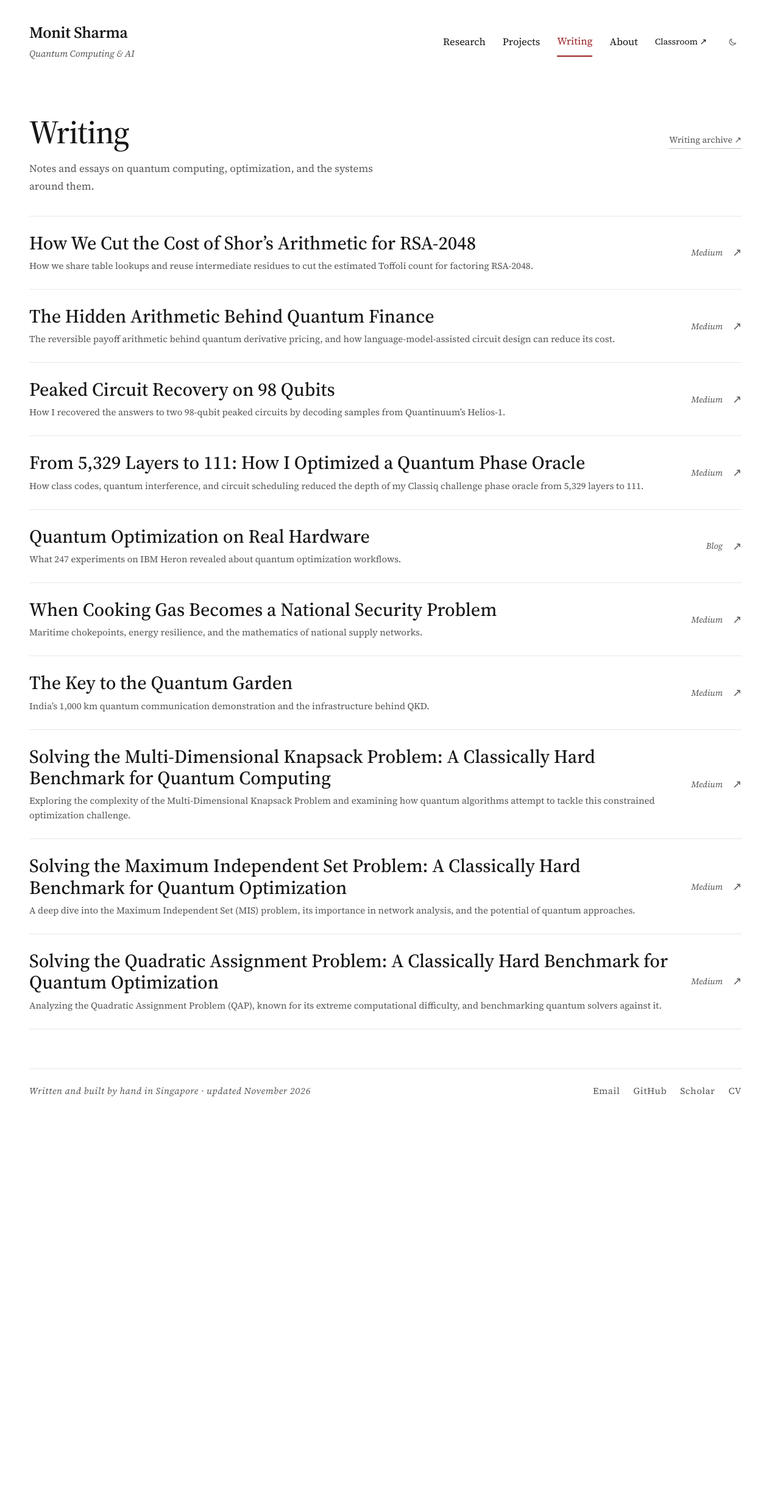
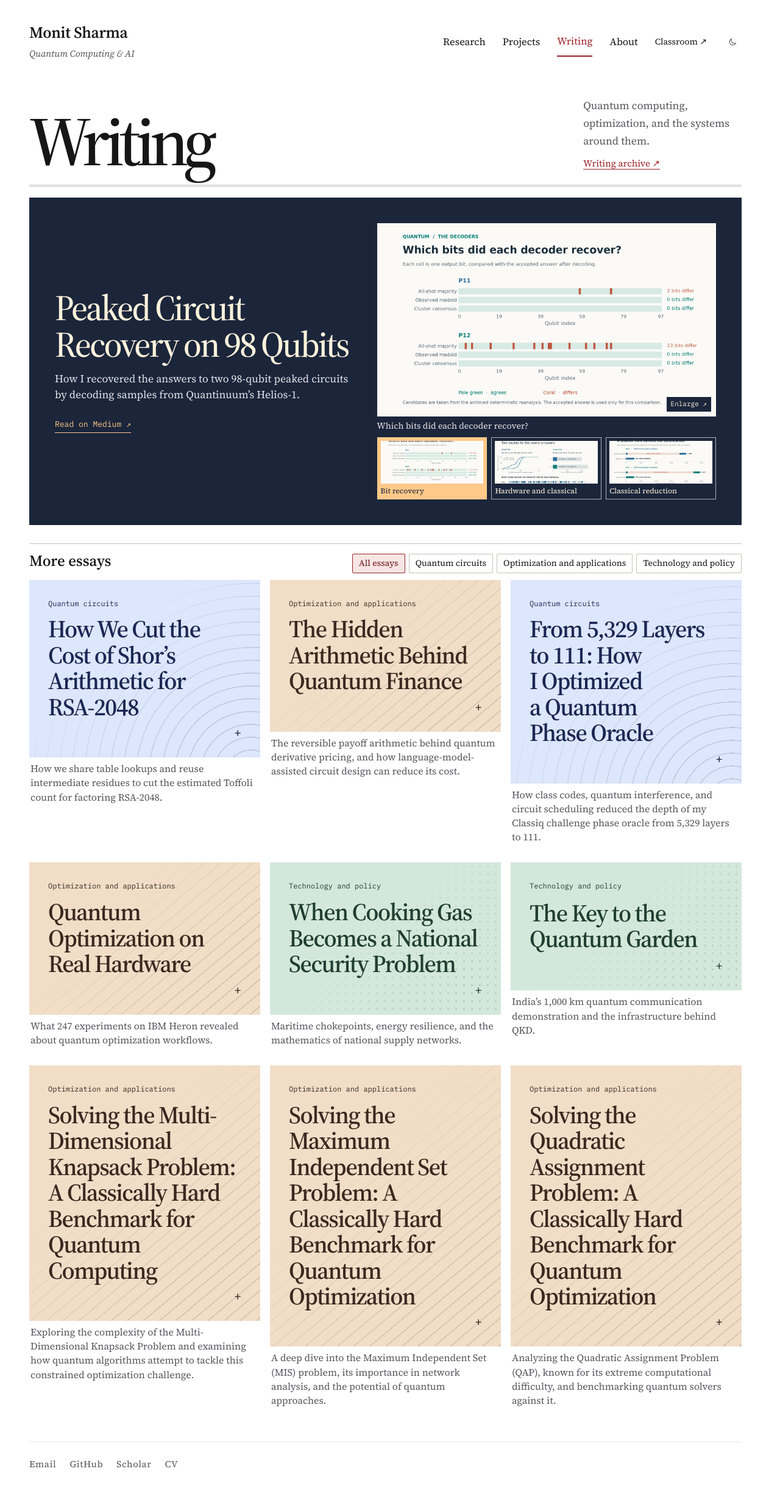
Before and after one commit to MonitSharma/portfolio, a Jekyll site: the page built from writing.html, in a window 1280 px wide. Shown: the whole page at 61% size. Built offline with Jekyll 4.4.1, drawn with Linux system fonts in a browser that asks for light colours; before the commit the page ends 1833 px from its top, so only the background shows below that.

Commit message:
Publish the interactive Writing magazine and gallery

```diff
--- a/_includes/editorial-footer.html
+++ b/_includes/editorial-footer.html
@@ -1,4 +1,3 @@
 <footer class="editorial-footer">
-  <span class="footer-note">Written and built by hand in Singapore · updated {{ site.time | date: '%B %Y' }}</span>
   <div><a href="mailto:monitsharma437@gmail.com">Email</a><a href="https://github.com/MonitSharma" target="_blank" rel="noopener">GitHub</a><a href="https://scholar.google.com/citations?user=Q3vRb9oAAAAJ&amp;hl=en" target="_blank" rel="noopener">Scholar</a><a href="{{ '/assets/Monit_Sharma_CV.pdf' | relative_url }}" target="_blank" rel="noopener">CV</a></div>
 </footer>
--- /dev/null
+++ b/_includes/writing/covers.html
@@ -0,0 +1,21 @@
+<ul class="writing-covers">
+  {% for essay in include.essays %}
+  {% assign essay_topic = nil %}
+  {% for topic in include.topics %}
+    {% for id in topic.articles %}
+      {% if essay.url contains id %}{% assign essay_topic = topic %}{% break %}{% endif %}
+    {% endfor %}
+    {% if essay_topic %}{% break %}{% endif %}
+  {% endfor %}
+  <li class="writing-cover"{% if essay_topic %} data-topic="{{ essay_topic.id }}"{% endif %}>
+    <a href="{{ essay.url | escape }}" target="_blank" rel="noopener">
+      <div class="cover-face">
+        <span class="cover-source">{% if essay_topic %}{{ essay_topic.title }}{% else %}{{ essay.source | default: 'Medium' | remove: 'the ' | capitalize }}{% endif %}</span>
+        <h3>{{ essay.title | escape }}</h3>
+        <span class="cover-arrow" aria-hidden="true">↗</span>
+      </div>
+      <p class="cover-summary">{{ essay.summary | escape }}</p>
+    </a>
+  </li>
+  {% endfor %}
+</ul>
--- /dev/null
+++ b/_includes/writing/lead.html
@@ -0,0 +1,37 @@
+{% assign lead = include.essay %}
+{% assign figure_keys = 'decoder,overview,reduction' | split: ',' %}
+{% assign figure_labels = 'Bit recovery,Hardware and classical,Classical reduction' | split: ',' %}
+
+<article class="issue-lead">
+  <div class="interactive-lead">
+    <div class="issue-lead-text">
+      <h2>{{ lead.title | escape }}</h2>
+      <p>{{ lead.summary | escape }}</p>
+      <a class="concept-source lead-read" href="{{ lead.url | escape }}" target="_blank" rel="noopener">Read on Medium <span aria-hidden="true">↗</span></a>
+    </div>
+    <div class="lead-figures">
+      <div class="lead-figure-panels">
+        {% for key in figure_keys %}
+        {% assign figure = include.figures[key] %}
+        {% assign image = figure.src | prepend: '/' | relative_url %}
+        <figure id="lead-figure-{{ key }}"{% unless forloop.first %} hidden{% endunless %}>
+          <a href="{{ image }}" data-lightbox="{{ figure.caption | escape }}" aria-label="Enlarge figure: {{ figure.caption | escape }}">
+            <img src="{{ image }}" alt="{{ figure.alt | escape }}" width="{{ figure.width }}" height="{{ figure.height }}">
+            <span aria-hidden="true">Enlarge ↗</span>
+          </a>
+          <figcaption>{{ figure.caption | escape }}</figcaption>
+        </figure>
+        {% endfor %}
+      </div>
+      <div class="lead-figure-controls" role="group" aria-label="Choose a research figure" hidden>
+        {% for key in figure_keys %}
+        {% assign figure = include.figures[key] %}
+        <button type="button" aria-controls="lead-figure-{{ key }}" aria-pressed="{{ forloop.first }}">
+          <img src="{{ figure.src | prepend: '/' | relative_url }}" alt="" width="{{ figure.width }}" height="{{ figure.height }}">
+          <span>{{ figure_labels[forloop.index0] }}</span>
+        </button>
+        {% endfor %}
+      </div>
+    </div>
+  </div>
+</article>
--- /dev/null
+++ b/_includes/writing/masthead.html
@@ -0,0 +1,7 @@
+<header class="issue-masthead">
+  <h1>Writing</h1>
+  <div>
+    <p>Quantum computing, optimization, and the systems around them.</p>
+    <a class="concept-archive" href="https://monitsharma.github.io/writing/" target="_blank" rel="noopener">Writing archive <span aria-hidden="true">↗</span></a>
+  </div>
+</header>
--- a/_layouts/editorial.html
+++ b/_layouts/editorial.html
@@ -8,6 +8,7 @@
 {% if page.interactive %}<script defer src="{{ '/assets/js/rd-home.js' | relative_url }}"></script>{% endif %}
 <link rel="preload" href="{{ '/assets/fonts/SourceSerif4-Variable.woff2' | relative_url }}" as="font" type="font/woff2" crossorigin>
 <link rel="stylesheet" href="{{ '/assets/css/human.css' | relative_url }}?v={{ site.time | date: '%s' }}">
+{% if page.url == '/writing/' %}<link rel="stylesheet" href="{{ '/assets/css/writing.css' | relative_url }}">{% endif %}
 </head>
 <body class="editorial {{ page.body_class }}">
 <a class="skip" href="#main">Skip to content</a>
--- /dev/null
+++ b/assets/css/writing.css
@@ -0,0 +1,139 @@
+.concept-archive {
+  display: inline-block;
+  color: var(--accent);
+  font-size: 15px;
+  text-decoration: underline;
+  text-underline-offset: 4px;
+}
+
+.concept-source {
+  display: block;
+  font: 400 13px/1.4 var(--mono);
+}
+
+.issue-masthead {
+  display: flex;
+  flex-wrap: wrap;
+  align-items: end;
+  justify-content: space-between;
+  gap: 14px 32px;
+  padding: 28px 0 22px;
+  border-bottom: 3px double var(--line-strong);
+}
+
+.issue-masthead h1 {
+  font: 550 clamp(59px, 9vw, 114px)/.88 var(--serif);
+  letter-spacing: -.075em;
+}
+
+.issue-masthead p { max-width: 29ch; margin: 0 0 7px; color: var(--muted); }
+.issue-lead { min-width: 0; background: #1b263b; color: #fff2dc; }
+:root[data-theme="dark"] .issue-lead { background: #273755; }
+.issue-lead h2 { font: 520 clamp(29px, 4.6vw, 61px)/1.01 var(--serif); letter-spacing: -.047em; text-wrap: balance; }
+.issue-lead p { margin: 15px 0 19px; color: #e5e3e7; line-height: 1.45; }
+.issue-lead .concept-source { color: #ffc989; }
+.issue-lead figure { min-width: 0; margin: 0; }
+.issue-lead img { display: block; width: 100%; height: auto; border: 1px solid #d7cbb9; }
+
+
+.writing-covers { display: grid; grid-template-columns: repeat(3, minmax(0, 1fr)); gap: 30px 16px; padding: 0; margin: 0 0 56px; list-style: none; }
+.writing-cover { --cover-paper: #dce6fc; --cover-ink: #1b2652; }
+.writing-cover:nth-child(3n + 2) { --cover-paper: #f2ddc7; --cover-ink: #3c2820; }
+.writing-cover:nth-child(3n) { --cover-paper: #d3e8db; --cover-ink: #203d31; }
+.writing-cover:nth-child(5n + 4) { --cover-paper: #e7def5; --cover-ink: #32254b; }
+.writing-cover a { display: block; }
+.cover-face {
+  position: relative;
+  isolation: isolate;
+  display: grid;
+  grid-template-rows: auto 1fr auto;
+  gap: 12px;
+  min-height: 210px;
+  padding: clamp(15px, 2.7vw, 31px);
+  overflow: hidden;
+  background: var(--cover-paper);
+  color: var(--cover-ink);
+}
+
+.cover-face::after {
+  content: "";
+  position: absolute;
+  z-index: -1;
+  inset: 0;
+  opacity: .16;
+  background: repeating-radial-gradient(circle at 96% 110%, transparent 0 19px, currentColor 20px 21px);
+  mask-image: linear-gradient(135deg, transparent 33%, #000 78%);
+}
+
+.writing-cover:nth-child(3n + 2) .cover-face::after { background: repeating-linear-gradient(140deg, transparent 0 15px, currentColor 16px 17px); }
+.writing-cover:nth-child(3n) .cover-face::after { background: radial-gradient(circle, currentColor 1px, transparent 2px) 0 0 / 13px 13px; }
+.cover-source { font: 400 12px/1.4 var(--mono); }
+.cover-face :is(h2, h3) { align-self: center; font: 560 clamp(21px, 3.1vw, 40px)/1.07 var(--serif); letter-spacing: -.038em; text-wrap: pretty; }
+.cover-arrow { justify-self: end; font: 400 19px/1 var(--mono); }
+.writing-cover a:hover :is(h2, h3) { text-decoration: underline; text-decoration-thickness: 1px; text-underline-offset: 4px; }
+.writing-cover p { margin: 7px 2px 0; color: var(--muted); font-size: 16px; line-height: 1.45; }
+
+.writing-magazine-gallery .issue-lead { margin-top: 18px; }
+.interactive-lead {
+  display: grid;
+  grid-template-columns: minmax(0, 1fr) minmax(0, 1.15fr);
+  align-items: center;
+  gap: clamp(20px, 3.5vw, 48px);
+  padding: clamp(19px, 3.5vw, 42px);
+}
+.writing-magazine-gallery .issue-lead h2 { max-width: 19ch; }
+.interactive-lead .lead-read { display: inline-flex; align-items: center; gap: 8px; width: fit-content; padding: 8px 0 4px; border-bottom: 1px solid #ffc989; }
+.editorial-main .interactive-lead .lead-read:hover { color: #fff2dc; }
+.lead-figures { min-width: 0; width: 100%; max-width: 600px; justify-self: end; }
+.lead-figure-panels figure a { position: relative; display: grid; place-items: center; aspect-ratio: 1.76; background: #f8f7f1; }
+.lead-figure-panels figure img { width: 100%; height: 100%; min-height: 0; object-fit: contain; border: 0; }
+.lead-figure-panels figure a span { position: absolute; inset: auto 8px 8px auto; padding: 4px 7px; background: #1b263b; color: #fff2dc; font: 11px/1.4 var(--mono); }
+.lead-figure-panels figcaption { margin: 6px 0 10px; color: #e5e3e7; font-size: 14px; line-height: 1.3; }
+.lead-figure-controls { display: grid; grid-template-columns: repeat(3, minmax(0, 1fr)); gap: 7px; }
+.lead-figure-controls button { display: grid; gap: 5px; align-content: start; padding: 5px; border: 1px solid #a8b2c7; background: transparent; color: #fff2dc; cursor: pointer; text-align: left; font: 12px/1.25 var(--serif); }
+.lead-figure-controls button[aria-pressed="true"] { border-color: #ffc989; background: #ffc989; color: #1b263b; }
+.lead-figure-controls button img { aspect-ratio: 2.4; object-fit: cover; border: 0; }
+.issue-gallery { padding: 0; margin-top: 30px; }
+.issue-gallery-heading { display: flex; align-items: baseline; justify-content: space-between; flex-wrap: wrap; gap: 12px 20px; padding: 13px 0 11px; border-top: 1px solid var(--line-strong); }
+.issue-gallery-heading h2 { font: 550 25px/1.15 var(--serif); }
+.gallery-filters { display: flex; flex-wrap: wrap; gap: 6px; }
+.gallery-filters button { padding: 5px 10px; border: 1px solid var(--line-strong); border-radius: 2px; background: var(--paper); color: var(--ink); cursor: pointer; font: 14px/1.4 var(--serif); }
+.gallery-filters button[aria-pressed="true"] { border-color: var(--accent); background: var(--tint); color: var(--accent-strong); }
+.gallery-status { margin-bottom: 8px; color: var(--muted); font-size: 14px; }
+.gallery-status:empty, .lead-figure-controls[hidden], .gallery-filters[hidden], .writing-cover[hidden] { display: none; }
+
+.cover-face[data-topic="circuits"], .writing-cover[data-topic="circuits"] { --cover-paper: #dce6fc; --cover-ink: #1b2652; }
+.cover-face[data-topic="optimization"], .writing-cover[data-topic="optimization"] { --cover-paper: #f2ddc7; --cover-ink: #3c2820; }
+.cover-face[data-topic="policy"], .writing-cover[data-topic="policy"] { --cover-paper: #d3e8db; --cover-ink: #203d31; }
+.cover-face[data-topic="optimization"]::after, .writing-cover[data-topic="optimization"] .cover-face::after { background: repeating-linear-gradient(140deg, transparent 0 15px, currentColor 16px 17px); }
+.cover-face[data-topic="policy"]::after, .writing-cover[data-topic="policy"] .cover-face::after { background: radial-gradient(circle, currentColor 1px, transparent 2px) 0 0 / 13px 13px; }
+.cover-face[data-topic="circuits"]::after, .writing-cover[data-topic="circuits"] .cover-face::after { background: repeating-radial-gradient(circle at 96% 110%, transparent 0 19px, currentColor 20px 21px); }
+.issue-gallery .cover-face { transition: transform 180ms ease; }
+.issue-gallery .writing-cover a:hover .cover-face { transform: translateY(-3px); }
+
+.essay-preview { width: min(570px, calc(100% - 36px)); max-height: calc(100dvh - 36px); margin: auto; padding: 0; border: 1px solid var(--line-strong); background: var(--paper); color: var(--ink); }
+.essay-preview::backdrop { background: rgb(11 14 23 / .72); }
+.essay-preview-cover { --cover-paper: #e7def5; --cover-ink: #32254b; grid-template-rows: auto 1fr; min-height: 0; }
+.essay-preview-top { display: flex; justify-content: space-between; align-items: center; gap: 12px; }
+.essay-preview-top button { min-width: 34px; min-height: 34px; padding: 0; border: 1px solid currentColor; background: transparent; color: inherit; cursor: pointer; font: 24px/1 var(--serif); }
+.essay-preview-body { padding: clamp(17px, 4vw, 30px); }
+.essay-preview-read { display: inline-block; margin-top: 13px; color: var(--accent); text-decoration: underline; text-underline-offset: 4px; }
+
+@media (max-width: 900px) {
+  .writing-covers { grid-template-columns: repeat(2, minmax(0, 1fr)); }
+}
+
+@media (max-width: 640px) {
+  .interactive-lead { grid-template-columns: minmax(0, 1fr); }
+  .lead-figures { justify-self: start; }
+}
+
+@media (max-width: 480px) {
+  .writing-covers { grid-template-columns: minmax(0, 1fr); }
+  .cover-face { min-height: 170px; }
+  .cover-face :is(h2, h3) { font-size: 27px; }
+}
+
+@media (prefers-reduced-motion: reduce) {
+  .issue-gallery .cover-face { transition: none; }
+}
--- /dev/null
+++ b/assets/js/writing-magazine.js
@@ -0,0 +1,62 @@
+(() => {
+  const figures = document.querySelector('.lead-figure-controls');
+  const figureButtons = [...figures.querySelectorAll('button')];
+  figures.addEventListener('click', (event) => {
+    const selected = event.target.closest('button');
+    if (!selected) return;
+    for (const button of figureButtons) {
+      const active = button === selected;
+      button.setAttribute('aria-pressed', String(active));
+      document.getElementById(button.getAttribute('aria-controls')).hidden = !active;
+    }
+  });
+  figures.hidden = false;
+
+  const gallery = document.querySelector('.issue-gallery');
+  const filters = gallery.querySelector('.gallery-filters');
+  const cards = [...gallery.querySelectorAll('.writing-cover')];
+  const status = gallery.querySelector('.gallery-status');
+  filters.addEventListener('click', (event) => {
+    const selected = event.target.closest('button[data-filter]');
+    if (!selected) return;
+    const topic = selected.dataset.filter;
+    for (const button of filters.querySelectorAll('button')) {
+      button.setAttribute('aria-pressed', String(button === selected));
+    }
+    let count = 0;
+    for (const card of cards) {
+      card.hidden = topic !== 'all' && card.dataset.topic !== topic;
+      if (!card.hidden) count += 1;
+    }
+    status.textContent = count === 1 ? '1 essay' : `${count} essays`;
+  });
+  filters.hidden = false;
+
+  const dialog = document.querySelector('.essay-preview');
+  if (typeof dialog.showModal !== 'function') return;
+  const dialogCover = dialog.querySelector('.essay-preview-cover');
+  const readLink = dialog.querySelector('.essay-preview-read');
+  let opener;
+
+  for (const card of cards) {
+    const link = card.querySelector('a');
+    link.setAttribute('aria-haspopup', 'dialog');
+    card.querySelector('.cover-arrow').textContent = '+';
+  }
+
+  gallery.addEventListener('click', (event) => {
+    const link = event.target.closest('.writing-cover a');
+    if (!link || event.button !== 0 || event.ctrlKey || event.metaKey || event.altKey || event.shiftKey) return;
+    event.preventDefault();
+    opener = link;
+    const card = link.closest('.writing-cover');
+    dialogCover.dataset.topic = card.dataset.topic || '';
+    dialogCover.querySelector('.cover-source').textContent = card.querySelector('.cover-source').textContent;
+    dialog.querySelector('#essay-preview-title').textContent = card.querySelector('h3').textContent;
+    dialog.querySelector('#essay-preview-summary').textContent = card.querySelector('.cover-summary').textContent;
+    readLink.href = link.href;
+    readLink.textContent = link.hostname === 'medium.com' ? 'Read on Medium ↗' : 'Read the essay ↗';
+    dialog.showModal();
+  });
+  dialog.addEventListener('close', () => opener?.focus({ preventScroll: true }));
+})();
--- a/writing.html
+++ b/writing.html
@@ -5,12 +5,41 @@ nav: writing
 permalink: /writing/
 description: Essays by Monit Sharma on quantum computing, optimization, and scientific software.
 ---
-<section class="page-section" id="writing">
-  <div class="section-head page-heading"><div><p class="section-index">03</p><h1>Writing</h1></div><a class="head-link" href="https://monitsharma.github.io/writing/" target="_blank" rel="noopener">Writing archive ↗</a></div>
-  <p class="section-lede">Notes and essays on quantum computing, optimization, and the systems around them.</p>
-  <div class="essay-list">
-  {% assign essays = site.data.essays | concat: site.data.blogs %}{% for essay in essays %}
-    <a class="essay reveal" href="{{ essay.url | escape }}" target="_blank" rel="noopener"><span class="essay-num">{% if forloop.index < 10 %}0{% endif %}{{ forloop.index }}</span><div><h3>{{ essay.title | escape }}</h3><p>{{ essay.summary | escape }}</p></div><span class="essay-side"><span class="source">{% if essay.source %}{{ essay.source | remove: 'the ' | capitalize }}{% else %}Medium{% endif %}</span><span class="arrow-dot" aria-hidden="true">↗</span></span></a>
-  {% endfor %}
+{% assign project = site.data.projects | where: 'slug', 'peaked-circuits' | first %}
+{% assign essays = site.data.essays | concat: site.data.blogs %}
+{% assign lead = essays | where: 'url', project.blog_url | first %}
+{% assign other_essays = essays | where_exp: 'essay', 'essay.url != lead.url' %}
+{% assign topics = site.data.writing_topics %}
+<script defer src="{{ '/assets/js/writing-magazine.js' | relative_url }}"></script>
+
+<div class="writing-magazine-gallery">
+  {% include writing/masthead.html %}
+  {% include writing/lead.html essay=lead figures=project.article_figures %}
+  <section class="issue-gallery" aria-labelledby="issue-gallery-heading">
+    <div class="issue-gallery-heading">
+      <h2 id="issue-gallery-heading">More essays</h2>
+      <div class="gallery-filters" role="group" aria-label="Filter essays by topic" hidden>
+        <button type="button" data-filter="all" aria-pressed="true">All essays</button>
+        {% for topic in topics %}
+        <button type="button" data-filter="{{ topic.id }}" aria-pressed="false">{{ topic.title }}</button>
+        {% endfor %}
+      </div>
+    </div>
+    <p class="gallery-status" role="status"></p>
+    {% include writing/covers.html essays=other_essays topics=topics %}
+  </section>
+</div>
+
+<dialog class="essay-preview" aria-labelledby="essay-preview-title" aria-describedby="essay-preview-summary">
+  <div class="essay-preview-cover cover-face">
+    <div class="essay-preview-top">
+      <p class="cover-source"></p>
+      <form method="dialog"><button type="submit" aria-label="Close essay preview" autofocus>×</button></form>
+    </div>
+    <h2 id="essay-preview-title"></h2>
   </div>
-</section>
+  <div class="essay-preview-body">
+    <p id="essay-preview-summary"></p>
+    <a class="essay-preview-read" target="_blank" rel="noopener"></a>
+  </div>
+</dialog>
```
Also changed, not shown: _data/writing_topics.yml (added, +9 -0 lines).
